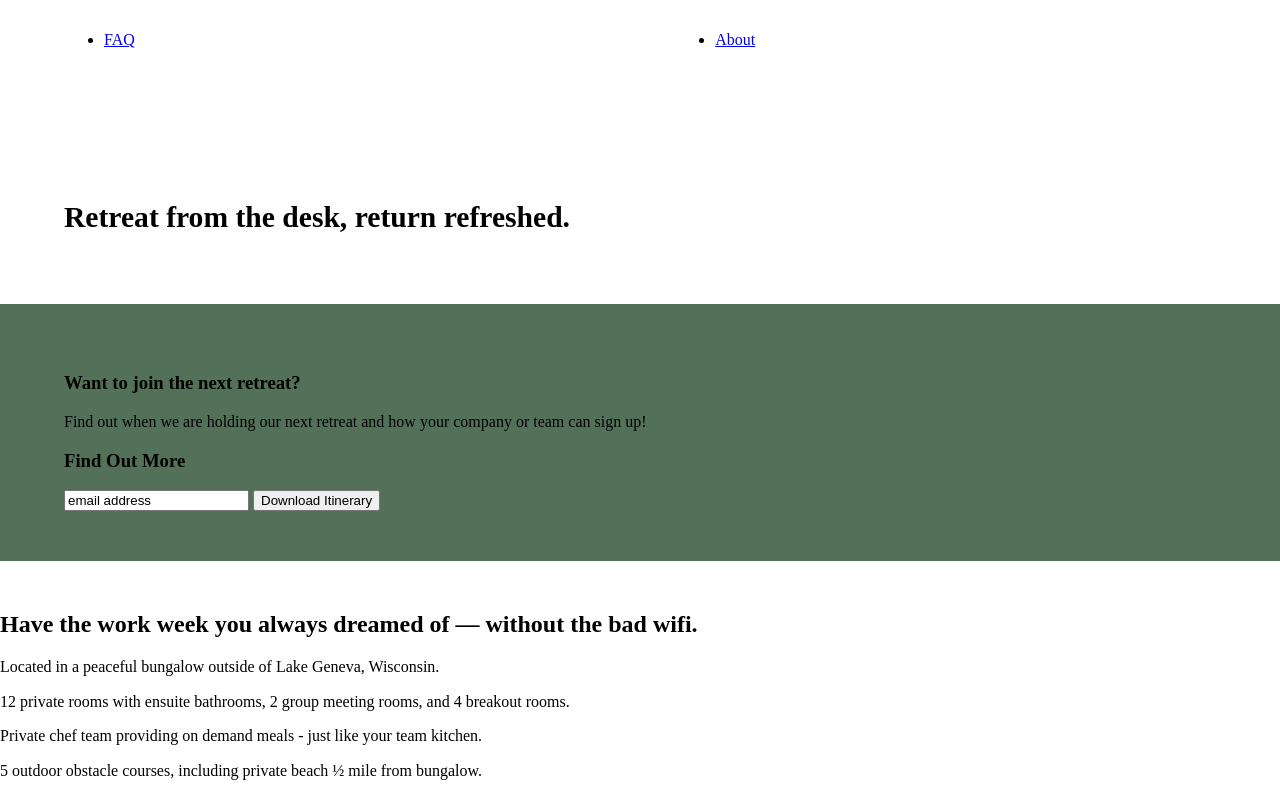
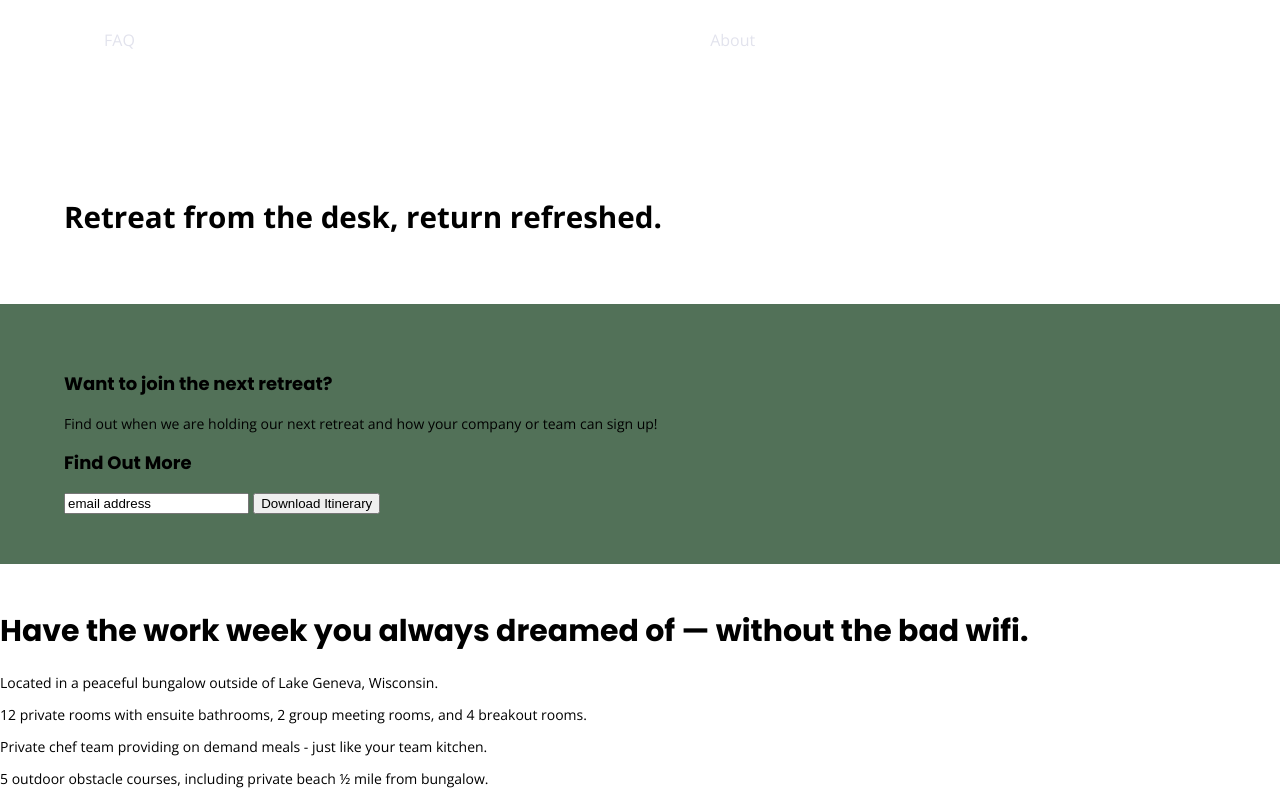
Before and after one commit to nxmxgoldxx/Unplugged, a plain HTML site: page index.html in a window 1280 px wide. Shown: the part 101-894 px from the top of the page. Drawn offline with nearby package versions, Linux system fonts and the light colour scheme.

Commit message:
updated general styles main.css

```diff
--- a/css/main.css
+++ b/css/main.css
@@ -14,7 +14,6 @@
   line-height: 1.4;
 }
 */
-
 /*
  * Remove text-shadow in selection highlight:
  * https://twitter.com/miketaylr/status/12228805301
@@ -79,13 +78,57 @@ textarea {
 /* ==========================================================================
    Author's custom styles
    ========================================================================== */
+  html {
+  font-size: 16px;
+   }
 
+  body {
+  font-family: 'Open Sans', sans-serif;
+  font-size: 1em;
+  text-align: left;
+  }
+
+  ul,
+  ol {
+    list-style-type: none;
+  }
+
+  a {
+    color: #e2e3ed;
+    text-decoration: none;
+  }
+
+  h2 {
+    font-family: 'Poppins', sans-serif;
+    font-size: 1.875em;
+  }
+
+  h3,
+  h4 {
+       font-family: 'Poppins', sans-serif;
+       margin: 20px 0;
+       font-size: 1.125em;
+  }
+
+p {
+  font-size: .875em;
+  line-height: 1.285;
+}
+
+address {
+  font-style: normal;
+}
+
+/* img {}
+
+figure {}
+
+address {} */
 
 .content-wrapper {
   width: 90%;
   margin: 50px 0;
 }
-
 
 header,
 footer {
@@ -95,11 +138,8 @@ footer {
   flex-flow: row wrap;
 }
 
-
 header {
   padding: 15px 0;
-
-
 }
 
 header.content-wrapper {
@@ -129,7 +169,6 @@ header nav ul {
   justify-content: space-between;
   width: 100%;
 }
-
 
 footer {
   flex-direction: column;
@@ -164,20 +203,15 @@ footer .copyright {
   margin: 20px 0;
 }
 
-
 /* ----- Mobile - Homepage ---- */
-
 /* Hero */
-
 .hero-area {
   display: flex;
   justify-content: center;
   flex-flow: row wrap;
-
 }
 
 /* Aside */
-
 aside {
   display: flex;
   justify-content: center;
@@ -187,7 +221,6 @@ aside {
 }
 
 /* Features */
-
 .features {
   display: flex;
   justify-content: center;
@@ -215,13 +248,11 @@ aside {
 }
 
 /* Reviews */
-
 .reviews {
   display: flex;
   justify-content: center;
   flex-flow: row wrap;
 }
-
 
 .reviews h2 {
   margin-bottom: 40px;
@@ -231,10 +262,8 @@ aside {
   margin: 20px 0;
   width: 55%;
 }
+}
 
-
-
-}
 /* About */
 .mission {
   display: flex;
@@ -242,7 +271,6 @@ aside {
   align-items: center;
   flex-flow: row wrap;
   background: #2a423b;
-
 }
 
 .contact-section {
@@ -253,15 +281,11 @@ aside {
   background: #2a423b;
 }
 
-
 .contact-content p {
   margin: 0;
 }
 
-
 /* Faq */
-
-
 .faq {
   display: flex;
   justify-content: center;
@@ -278,7 +302,6 @@ aside {
   flex-flow: row wrap;
 }
 
-
 .faq h2 {
   margin-bottom: 40px;
 }
@@ -286,8 +309,6 @@ aside {
 .faq-content {
   margin-bottom: 50px;
 }
-
-
 
 /* ==========================================================================
    Helper classes
@@ -370,18 +391,16 @@ aside {
    These examples override the primary ('mobile first') styles.
    Modify as content requires.
    ========================================================================== */
-
 /* TABLET Styles Here */
 @media only screen and (min-wdith: 768px) {
+
   /* [ hompage css ] */
-
   .content-wrapper {
     max-width: 640px;
     margin: 100px 0;
   }
 
   /* Header */
-
   header {
     justify-content: space-around;
     padding: 33px 0;
@@ -398,7 +417,6 @@ header nav {
 
   header nav ul {
     justify-content: space-between;
-
   }
 
   .header-divider {
@@ -406,7 +424,6 @@ header nav ul {
   }
 
   /* Hero Area */
-
   /* Aside */
   aside .content-wrapper {
     margin: 50px 0;
@@ -422,7 +439,6 @@ aside .content-wrapper .form {
   }
 
   /* Features */
-
   .features article {
     display: flex;
     justify-content: center;
@@ -439,7 +455,6 @@ aside .content-wrapper .form {
   .reviews article {
     display: flex;
     justify-content: space-between;
-
   }
 
   .reviews article div {
@@ -456,7 +471,6 @@ footer .content-wrapper {
     display: flex;
     justify-content: space-between;
     align-items: center;
-
   }
 
   footer .contact {
@@ -467,15 +481,11 @@ footer .copyright {
     width: 100%;
   }
 
-
-==========
-/* ABOUT TABLET */
   ==========
 
-
-
-.mission-content {
-     display: flex ;
+  /* ABOUT TABLET */
+  ==========.mission-content {
+    display: flex;
     justify-content: space-between;
     align-items: center;
     padding-top: 20px;
@@ -486,21 +496,19 @@ footer .copyright {
   }
 
   .contact-section .content-wrapper h2 {
-     width: 80% ;
+    width: 80%;
   }
 
   .contact-content {
     display: flex;
-     justify-content: space-between ;
+    justify-content: space-between;
     align-items: flex-start;
   }
 
   ============
+
   /* FAQ TABLET */
-============
-
-
-.faq .content-wrapper {
+  ============.faq .content-wrapper {
     justify-content: space-between;
   }
 
@@ -511,16 +519,12 @@ footer .copyright {
   .faq h2 {
     width: 100%;
   }
-
 }
-
 
 @media print, (-webkit-min-device-pixel-ratio: 1.25),
 (min-resolution: 1.25dppx),
-(min-resolution: 120dpi)
+(min-resolution: 120dpi) @media only screen and (min-width: 1200px) {
 
-
-@media only screen and (min-width: 1200px) {
   /*Desktop styles here */
   .content-wrapper {
     max-width: 960px;
@@ -548,13 +552,11 @@ footer .copyright {
 
   .features article {
     flex-basis: 33%;
-
   }
 
   /* Reviews */
   .reviews article div {
     width: 42%;
-
   }
 
   /* ==========================================================================
@@ -571,16 +573,13 @@ footer .copyright {
   .faq h2 {
     width: 100%;
   }
-
 }
-
 
 /* ==========================================================================
    Print styles.
    Inlined to avoid the additional HTTP request:
    https://www.phpied.com/delay-loading-your-print-css/
    ========================================================================== */
-
 @media print {
 
   *,
--- a/index.html
+++ b/index.html
@@ -3,7 +3,8 @@
 <head>
   <meta charset="utf-8">
   <meta http-equiv="x-ua-compatible" content="ie=edge">
-  <title> </title>
+  <title>UNPLUGGED</title>
+  <link href="https://fonts.googleapis.com/css?family=Open+Sans:400,700|Poppins:500,700" rel="stylesheet">
   <meta name="description" content="">
   <meta name="viewport" content="width=device-width, initial-scale=1, shrink-to-fit=no">
   <link rel="manifest" href="site.webmanifest">
@@ -11,6 +12,7 @@
   <!-- Place favicon.ico in the root directory -->
   <link rel="stylesheet" href="css/normalize.css">
   <link rel="stylesheet" href="css/main.css">
+
 </head>
 <body>
   <!--[if lte IE 9]>
```
Lines whose indentation alone changed are shown as unchanged.
